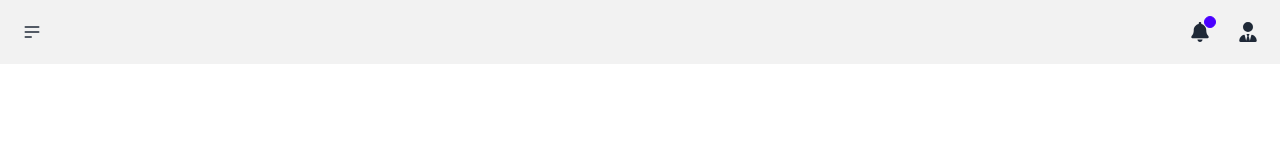
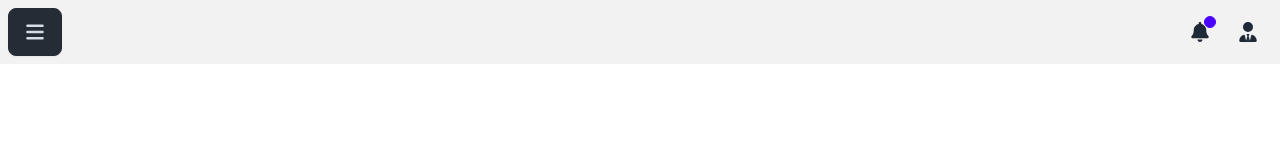
Before and after one commit to Aldoivan10/bee-point-sale, an Electron app: page src/public/html/header.html in a window 1280 px wide. Drawn offline with Linux system fonts and the light colour scheme.

Commit message:
Added: Drawer for admin configurations

```diff
--- a/src/public/html/header.html
+++ b/src/public/html/header.html
@@ -18,35 +18,24 @@
     >
         <header class="navbar bg-base-200 flex max-w-[100%] w-[100%]">
             <div class="navbar-start grow">
-                <div class="dropdown z-10">
-                    <div
-                        tabindex="0"
-                        role="button"
-                        class="btn btn-ghost btn-circle me-3"
+                <div
+                    class="tooltip tooltip-right font-bold"
+                    data-tip="Menú"
+                >
+                    <button
+                        class="btn btn-neutral btn-active me-2"
+                        onclick="window.parent.$drawer.click()"
                     >
                         <svg
                             xmlns="http://www.w3.org/2000/svg"
-                            class="h-5 w-5"
-                            fill="none"
-                            viewBox="0 0 24 24"
-                            stroke="currentColor"
+                            viewBox="0 0 448 512"
+                            class="h-5 w-5 fill-current"
                         >
                             <path
-                                stroke-linecap="round"
-                                stroke-linejoin="round"
-                                stroke-width="2"
-                                d="M4 6h16M4 12h16M4 18h7"
+                                d="M0 96C0 78.3 14.3 64 32 64H416c17.7 0 32 14.3 32 32s-14.3 32-32 32H32C14.3 128 0 113.7 0 96zM0 256c0-17.7 14.3-32 32-32H416c17.7 0 32 14.3 32 32s-14.3 32-32 32H32c-17.7 0-32-14.3-32-32zM448 416c0 17.7-14.3 32-32 32H32c-17.7 0-32-14.3-32-32s14.3-32 32-32H416c17.7 0 32 14.3 32 32z"
                             />
                         </svg>
-                    </div>
-                    <ul
-                        tabindex="0"
-                        class="menu menu-sm dropdown-content mt-3 z-[1] p-2 shadow bg-base-100 rounded-box w-52"
-                    >
-                        <li><a>Homepage</a></li>
-                        <li><a>Portfolio</a></li>
-                        <li><a>About</a></li>
-                    </ul>
+                    </button>
                 </div>
                 <div
                     class="flex gap-2 w-[100%] [&:not(:has(.overflowing))_.btn:not(.btn-tab-close)]:hidden [&_li:nth-child(1)_button]:hidden"
```
Also changed, not shown: src/public/index.html (+25 -4 lines), src/public/css/style.css.
